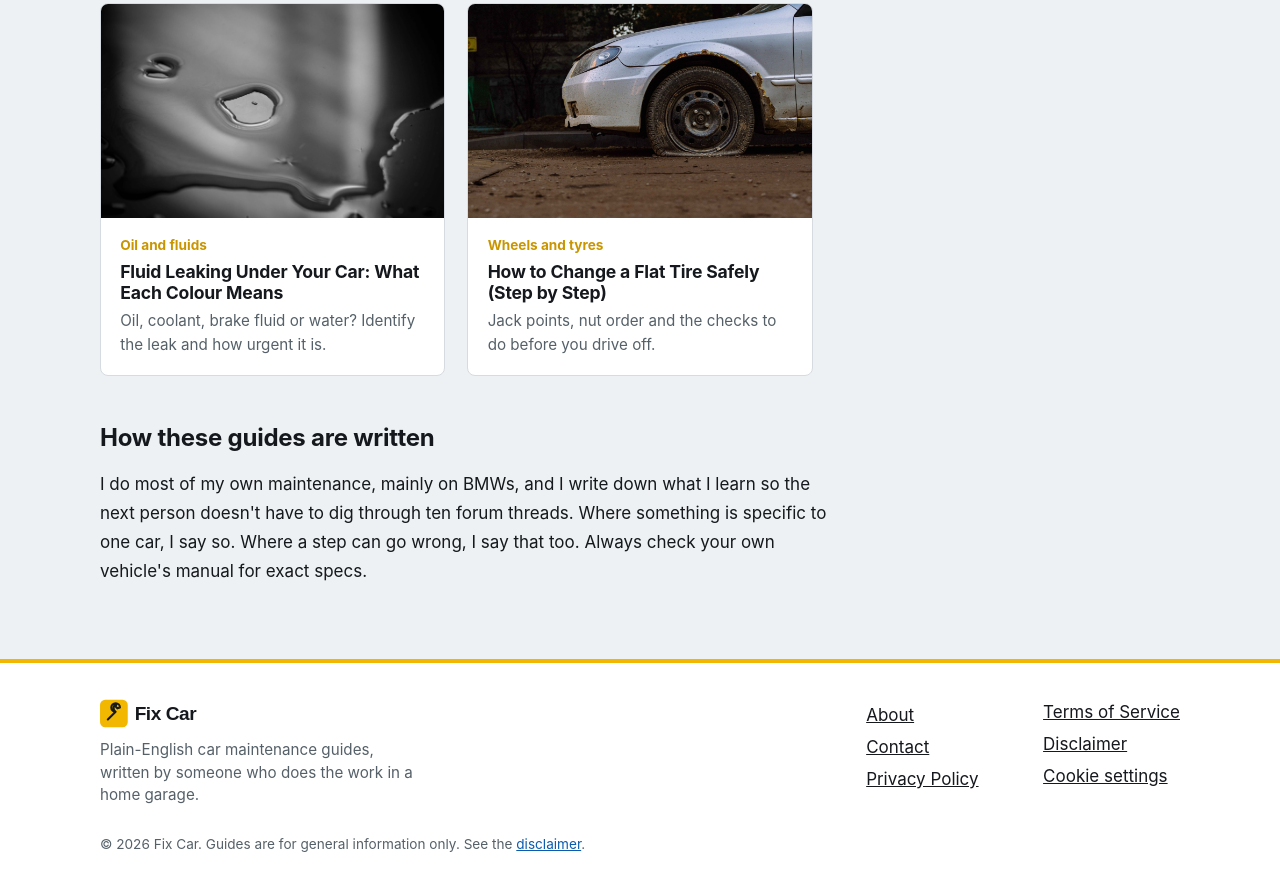
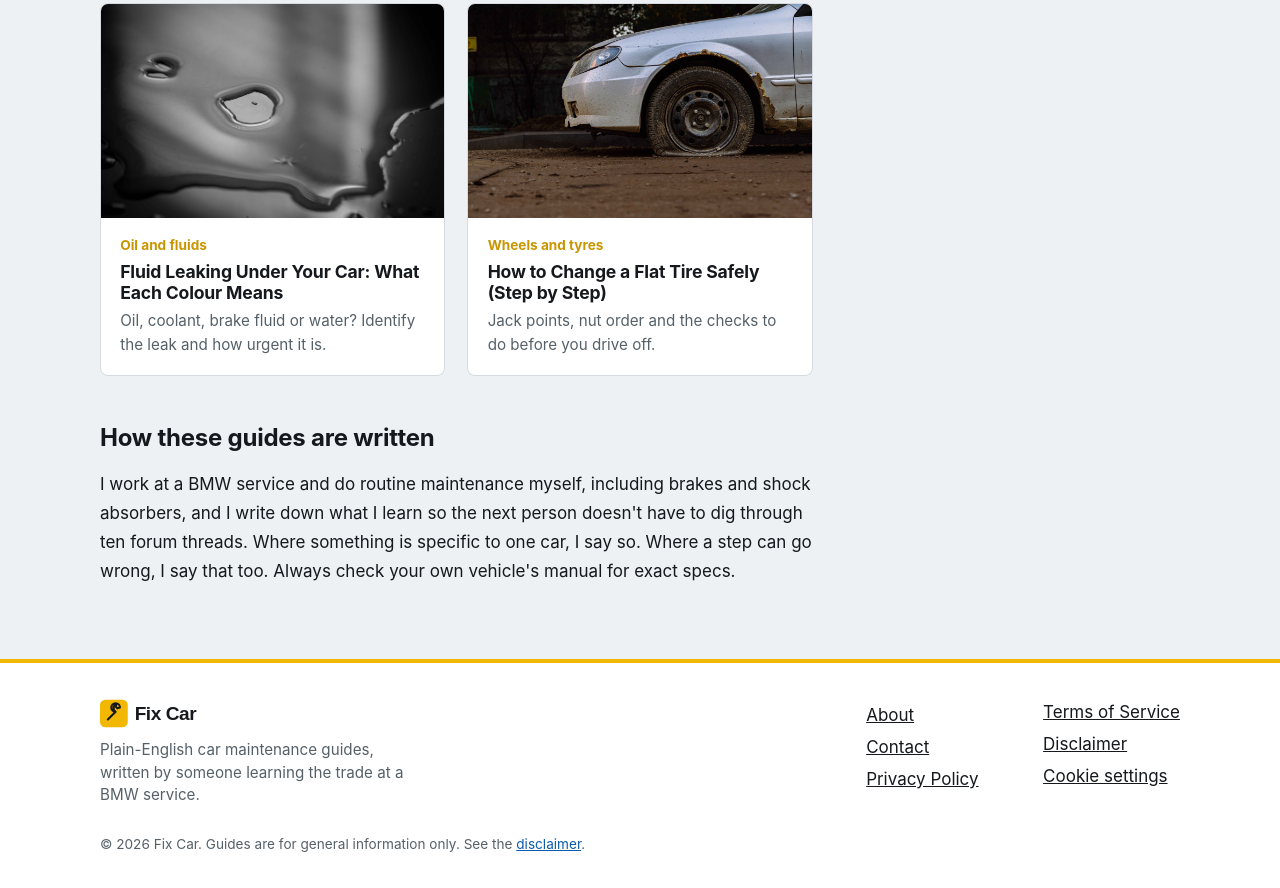
Before and after one commit to dugi970/fixcar, a plain HTML site: page index.html in a window 1280 px wide. Shown: the part 5405-6293 px from the top of the page. Drawn offline with Linux system fonts and the light colour scheme.

Commit message:
Update index.html

```diff
--- a/index.html
+++ b/index.html
@@ -4,13 +4,13 @@
 <meta charset="utf-8">
 <meta name="viewport" content="width=device-width, initial-scale=1">
 <title>Fix Car | Practical DIY Car Maintenance Guides</title>
-<meta name="description" content="Clear, practical car maintenance guides: brakes, oil changes, filters, batteries and common problems, explained by a home-garage DIYer.">
+<meta name="description" content="Clear, practical car maintenance guides: brakes, oil changes, filters, batteries and common problems, explained by someone who works at a BMW service.">
 <link rel="canonical" href="https://fix.dataspecshub.com/">
 <link rel="icon" href="favicon.png">
 <meta property="og:type" content="website">
 <meta property="og:site_name" content="Fix Car">
 <meta property="og:title" content="Fix Car | Practical DIY Car Maintenance Guides">
-<meta property="og:description" content="Clear, practical car maintenance guides: brakes, oil changes, filters, batteries and common problems, explained by a home-garage DIYer.">
+<meta property="og:description" content="Clear, practical car maintenance guides: brakes, oil changes, filters, batteries and common problems, explained by someone who works at a BMW service.">
 <meta property="og:url" content="https://fix.dataspecshub.com/">
 <link rel="stylesheet" href="https://cdn.jsdelivr.net/gh/orestbida/cookieconsent@3.0.1/dist/cookieconsent.css">
 <link rel="stylesheet" href="style.css">
@@ -317,14 +317,14 @@
 
 <section class="wrap how">
   <h2>How these guides are written</h2>
-  <p>I do most of my own maintenance, mainly on BMWs, and I write down what I learn so the next person doesn't have to dig through ten forum threads. Where something is specific to one car, I say so. Where a step can go wrong, I say that too. Always check your own vehicle's manual for exact specs.</p>
+  <p>I work at a BMW service and do routine maintenance myself, including brakes and shock absorbers, and I write down what I learn so the next person doesn't have to dig through ten forum threads. Where something is specific to one car, I say so. Where a step can go wrong, I say that too. Always check your own vehicle's manual for exact specs.</p>
 </section>
 </main>
 <footer class="site-footer">
   <div class="wrap foot">
     <div>
       <img src="logo.svg" alt="Fix Car" width="130" height="31">
-      <p>Plain-English car maintenance guides, written by someone who does the work in a home garage.</p>
+      <p>Plain-English car maintenance guides, written by someone learning the trade at a BMW service.</p>
     </div>
     <ul>
       <li><a href="about.html">About</a></li>
```
